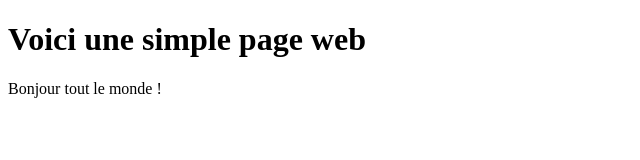
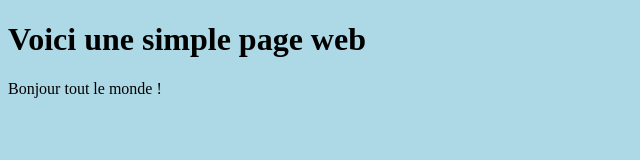
Before and after one commit to YousraTagmouti/toto, a plain HTML site: page index.html in a window 1280 px wide. Shown: the whole page, without its empty margins (0-640 px from the left). Drawn offline with Linux system fonts and the light colour scheme.

Commit message:
Troisième modification

```diff
--- a/index.html
+++ b/index.html
@@ -1,6 +1,8 @@
 <!DOCTYPE html>
 <html>
+<link >
 	<body>
+	<link rel="stylesheet" type="text/css" href="style.css">
 
 	<h1>Voici une simple page web</h1>
 
--- /dev/null
+++ b/style.css
@@ -0,0 +1,3 @@
+body{
+background-color: lightblue;
+}
```
